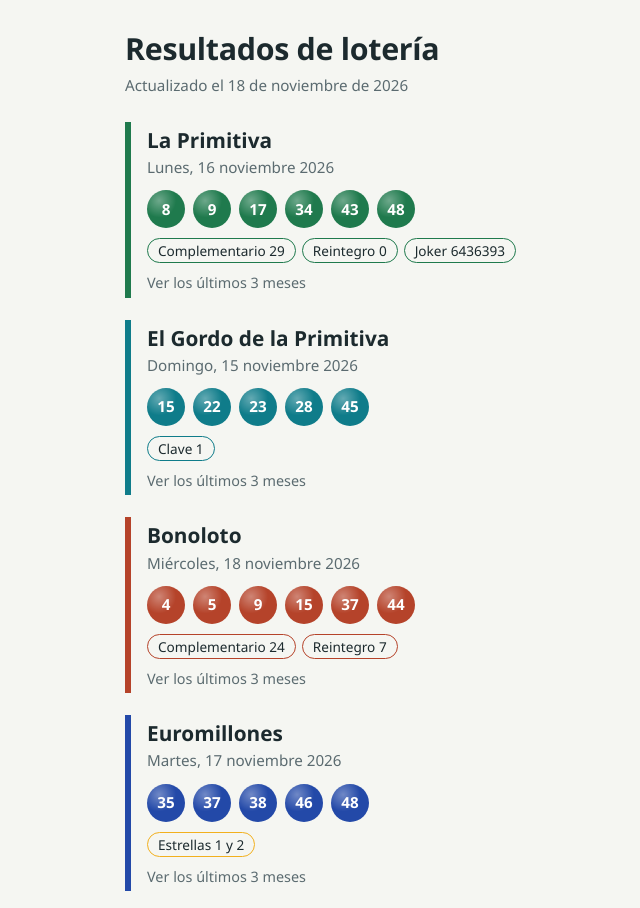
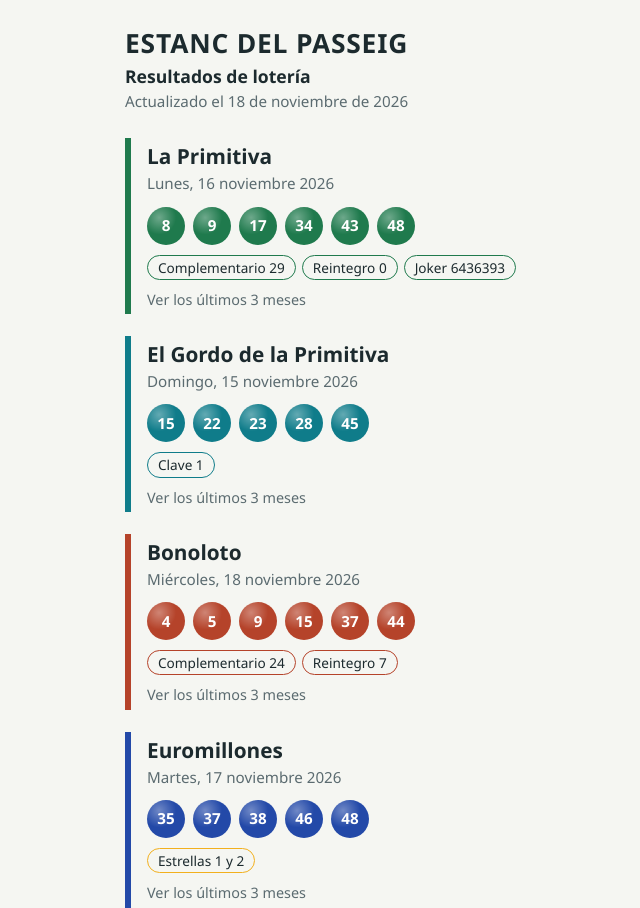
Before and after one commit to joaquin2444/Loto, a plain HTML site: page index.html in a window 1280 px wide. Shown: the top 908 px of the page, without its empty margins (255-895 px from the left). Drawn offline with Linux system fonts and the light colour scheme.

Commit message:
Update title and headings in index.html

```diff
--- a/index.html
+++ b/index.html
@@ -3,7 +3,7 @@
 <head>
 <meta charset="utf-8">
 <meta name="viewport" content="width=device-width, initial-scale=1">
-<title>Resultados de lotería</title>
+<title>ESTANC DEL PASSEIG · Resultados de lotería</title>
 <style>
   :root {
     color-scheme: light dark;
@@ -42,6 +42,8 @@
   }
   main { max-width: 560px; margin: 0 auto; padding: 28px 20px 48px; }
   h1 { font-size: 1.9rem; margin: 0 0 4px; letter-spacing: -0.01em; }
+  h1.marca { font-size: 1.65rem; letter-spacing: 0.03em; line-height: 1.15; margin: 0 0 6px; }
+  .subtitulo { margin: 0 0 2px; font-size: 1.1rem; font-weight: 600; }
   .actualizado { margin: 0 0 8px; color: var(--suave); font-size: 0.95rem; }
   .aviso { color: var(--suave); }
   .error { color: var(--bono); }
@@ -143,10 +145,11 @@
   }
 
   function portada() {
-    document.title = "Resultados de lotería";
+    document.title = "ESTANC DEL PASSEIG · Resultados de lotería";
     const app = document.getElementById("app");
     app.textContent = "";
-    app.appendChild(crear("h1", "", "Resultados de lotería"));
+    app.appendChild(crear("h1", "marca", "ESTANC DEL PASSEIG"));
+    app.appendChild(crear("p", "subtitulo", "Resultados de lotería"));
     if (DATA.actualizado) {
       const f = new Date(DATA.actualizado + "T12:00:00");
       const t = isNaN(f) ? DATA.actualizado
```
